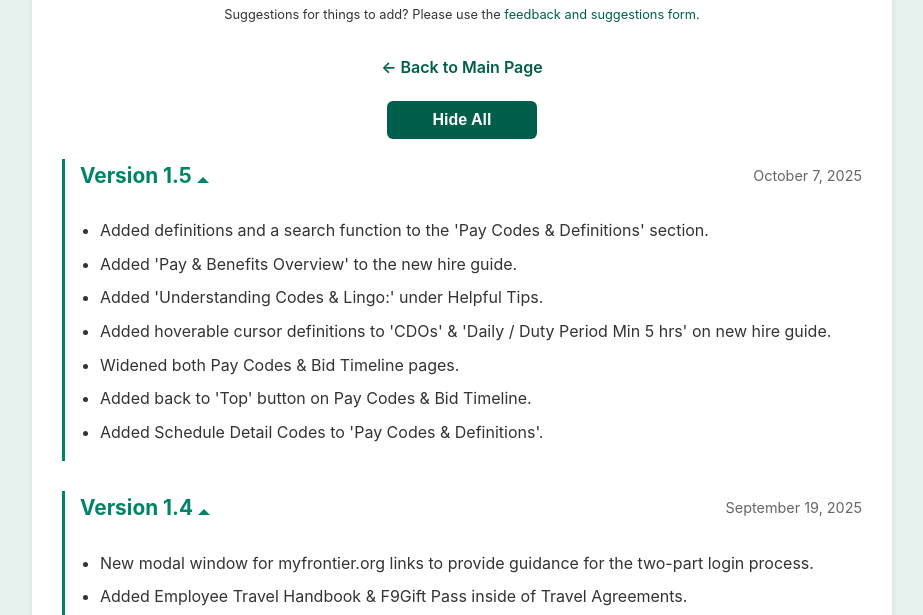
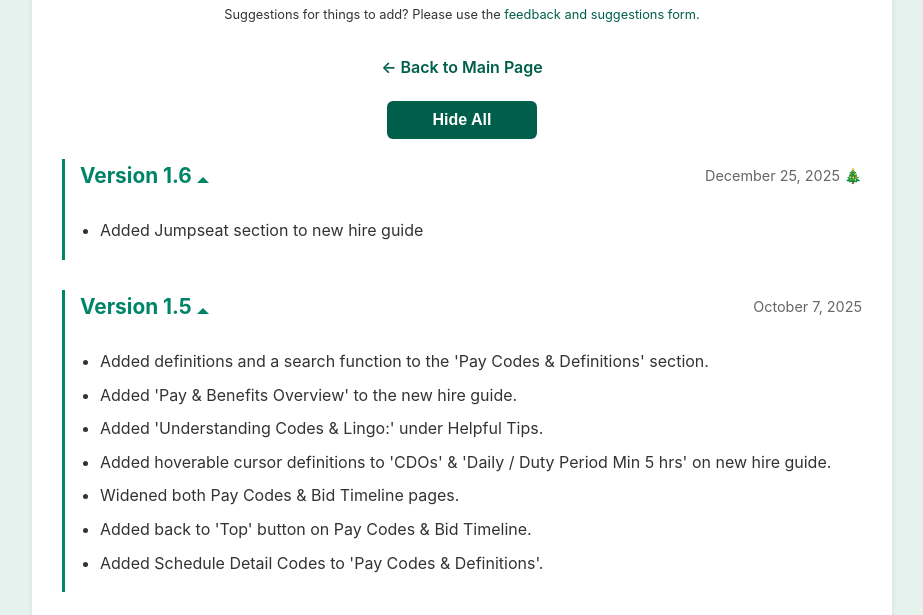
Before and after one commit to LilF9/F9Pilot-Website, a plain HTML site: page changelogs.html in a window 1280 px wide. Both pictures are taken after a click on the button "Show All". Shown: the part 145-760 px from the top of the page, without its empty margins (178-1101 px from the left). Drawn offline with Linux system fonts and the light colour scheme.

```diff
--- a/changelogs.html
+++ b/changelogs.html
@@ -173,6 +173,18 @@
 
         <button id="select-all-btn" class="select-all-btn">Show All</button>
 
+            <div class="changelog-entry">
+            <div class="changelog-header">
+                <h2>Version 1.6 <span class="arrow"></span></h2>
+                <p class="date">December 25, 2025 🎄</p>
+            </div>
+            <div class="changelog-details hidden">
+                <ul>
+                    <li>Added Jumpseat section to new hire guide</li>
+                </ul>
+            </div>
+        </div>
+
         <div class="changelog-entry">
             <div class="changelog-header">
                 <h2>Version 1.5 <span class="arrow"></span></h2>
```
Also changed, not shown: index.html (+1 -1 lines), newhireguide.html (+1 -0 lines).
